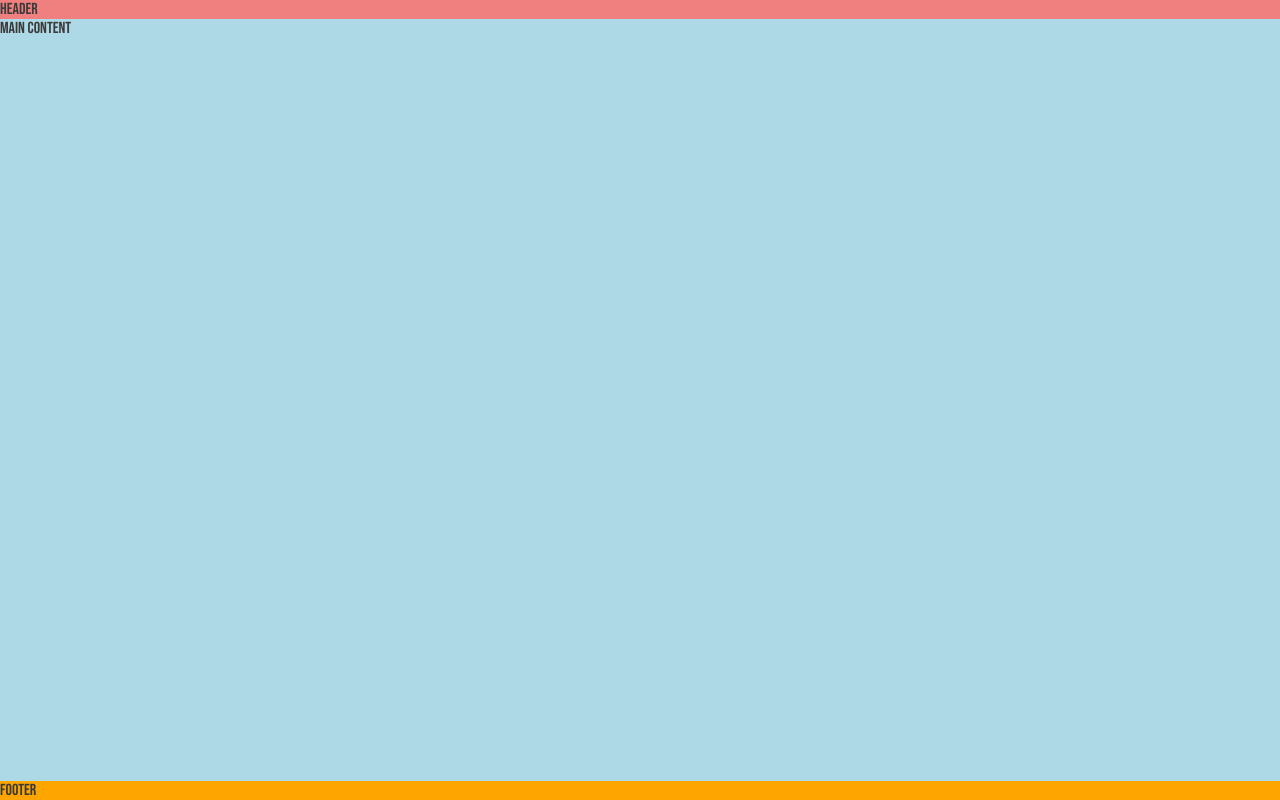
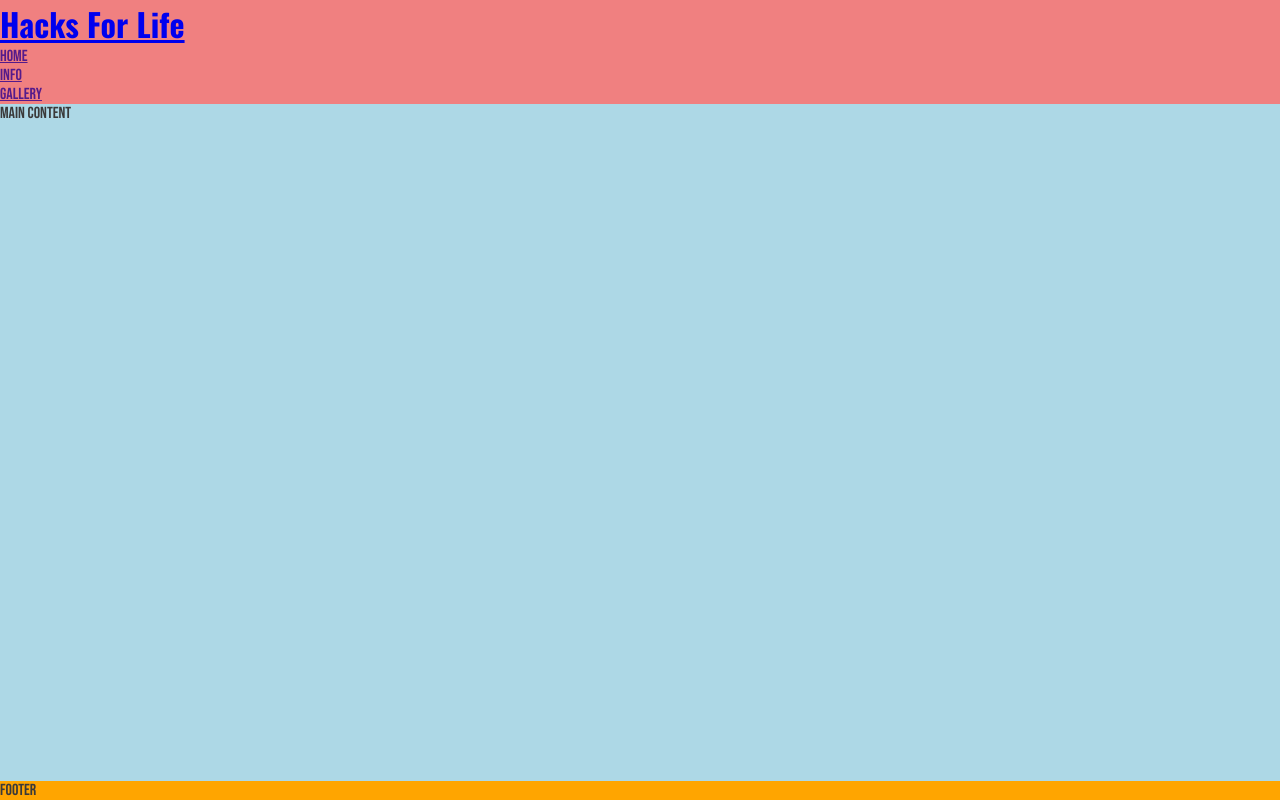
Before and after one commit to DazzaH100/Hacks-For-Life, a plain HTML site: page index.html in a window 1280 px wide. Drawn offline with nearby package versions, Linux system fonts and the light colour scheme.

Commit message:
logo and fonts added and changed

```diff
--- a/assets/css/style.css
+++ b/assets/css/style.css
@@ -1,5 +1,7 @@
 /* Google fonts import */
 @import url('https://fonts.googleapis.com/css2?family=Bebas+Neue&display=swap');
+@import url('https://fonts.googleapis.com/css2?family=Lato:wght@300&family=Oswald:wght@200;300;400;500;600;700&display=swap');
+
 
 /* Asterisk wildcard selector to override default styles added by the browser */
 * {
@@ -18,7 +20,9 @@ body {
     font-family: "Bebas Neue", sans-serif;
 }
 
-
+h1 {
+    font-family: 'Oswald', sans-serif;
+}
 
 /* Header */
 header {
--- a/index.html
+++ b/index.html
@@ -21,7 +21,18 @@
 
 <body>
     <!-- Header -->
-    <header>Header</header>
+    <header>
+        <a href="index.html">
+            <h1 id="logo">Hacks For Life</h1>
+            <nav>
+            <ul>
+                <li><a href="">Home</a></li>
+                <li><a href="">Info</a></li>
+                <li><a href="">Gallery</a></li>
+            </ul>
+            </nav>
+        </a>
+    </header>
 
     <!-- Main content -->
     <main>Main content</main>
```
